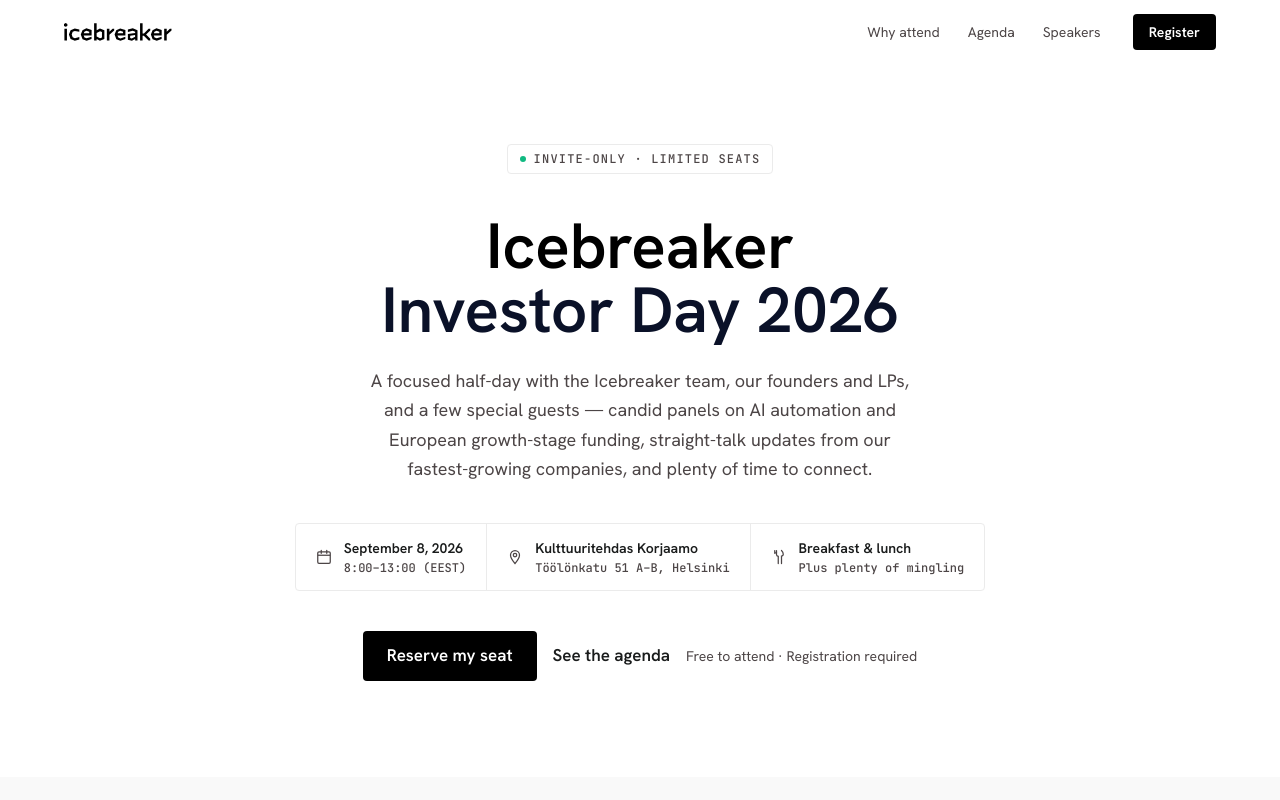
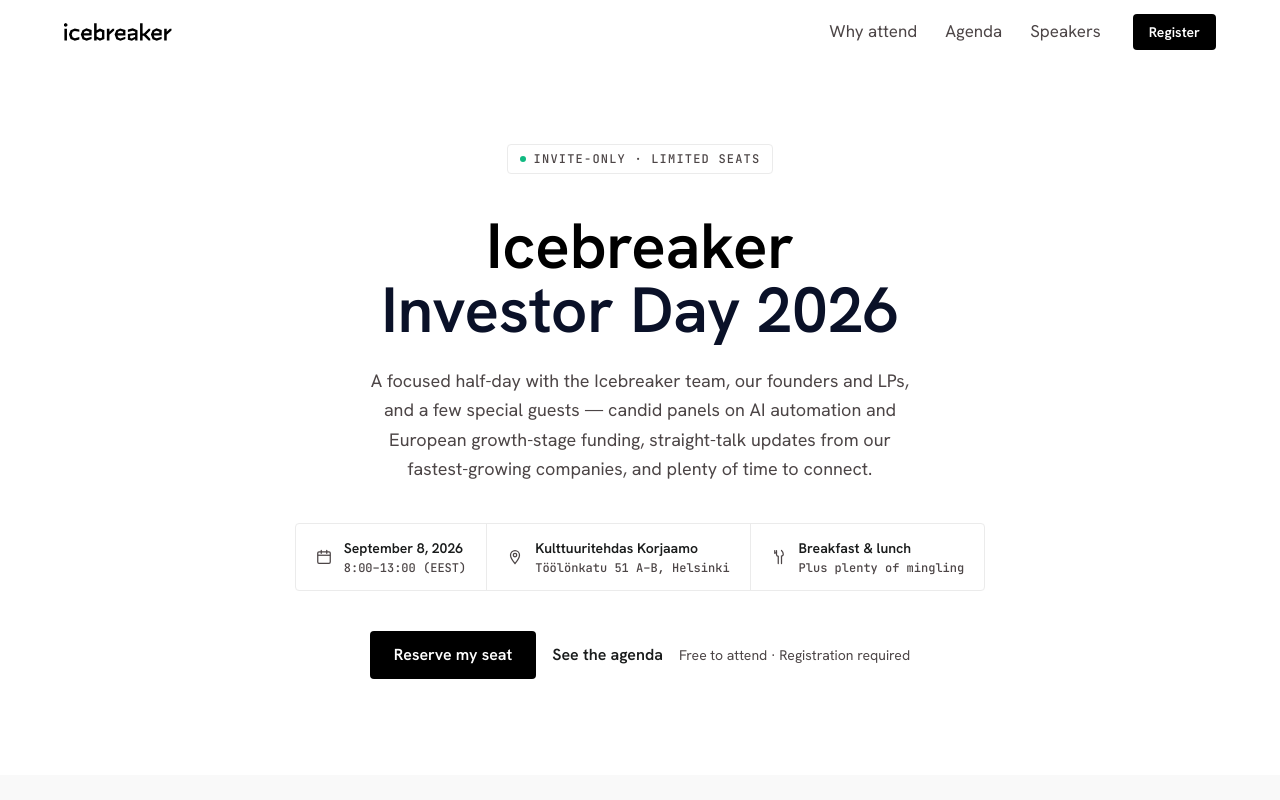
Before and after one commit to kaitila/investor-day, a React (Vite) app: page / in a window 1280 px wide. Shown: the top 800 px of the page. Built offline with nearby package versions, Linux system fonts and the light colour scheme.

Commit message:
style(nav): set nav links to 17px, revert hero cta link size

```diff
--- a/src/components/Hero.tsx
+++ b/src/components/Hero.tsx
@@ -59,13 +59,13 @@
             href={EVENT.lumaUrl}
             target="_blank"
             rel="noopener noreferrer"
-            className="bg-primary text-on-primary font-semibold text-[17px] rounded px-6 py-3 hover:bg-deep-navy transition-colors"
+            className="bg-primary text-on-primary font-semibold rounded px-6 py-3 hover:bg-deep-navy transition-colors"
           >
             Reserve my seat
           </a>
           <a
             href="#agenda"
-            className="font-semibold text-[17px] text-on-surface hover:text-on-surface-variant transition-colors"
+            className="font-semibold text-on-surface hover:text-on-surface-variant transition-colors"
           >
             See the agenda
           </a>
--- a/src/components/Nav.tsx
+++ b/src/components/Nav.tsx
@@ -14,19 +14,19 @@
           <div className="hidden md:flex items-center gap-7">
             <a
               href="#why-attend"
-              className="text-sm text-on-surface-variant hover:text-on-surface transition-colors"
+              className="text-[17px] text-on-surface-variant hover:text-on-surface transition-colors"
             >
               Why attend
             </a>
             <a
               href="#agenda"
-              className="text-sm text-on-surface-variant hover:text-on-surface transition-colors"
+              className="text-[17px] text-on-surface-variant hover:text-on-surface transition-colors"
             >
               Agenda
             </a>
             <a
               href="#speakers"
-              className="text-sm text-on-surface-variant hover:text-on-surface transition-colors"
+              className="text-[17px] text-on-surface-variant hover:text-on-surface transition-colors"
             >
               Speakers
             </a>
```
